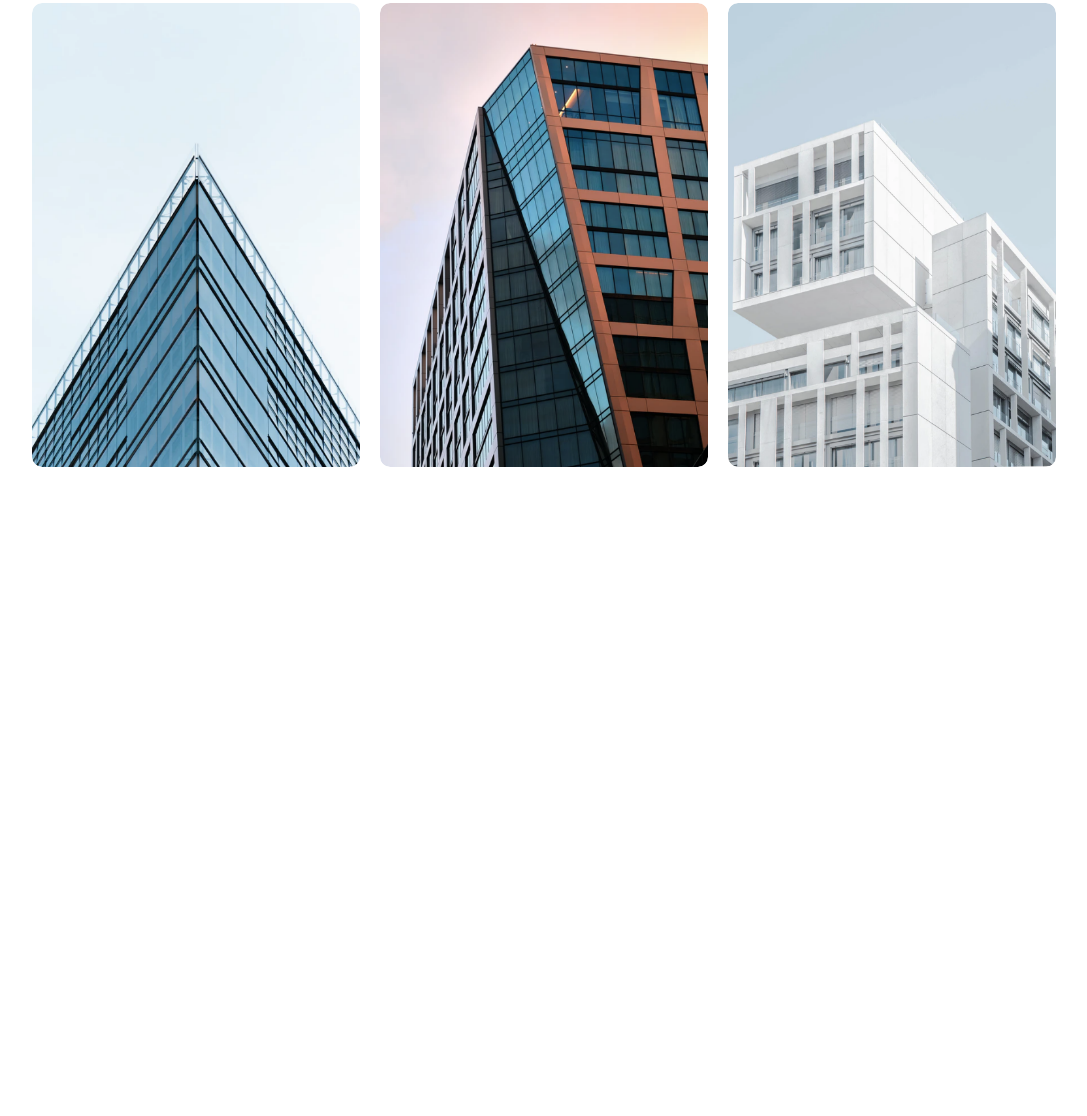
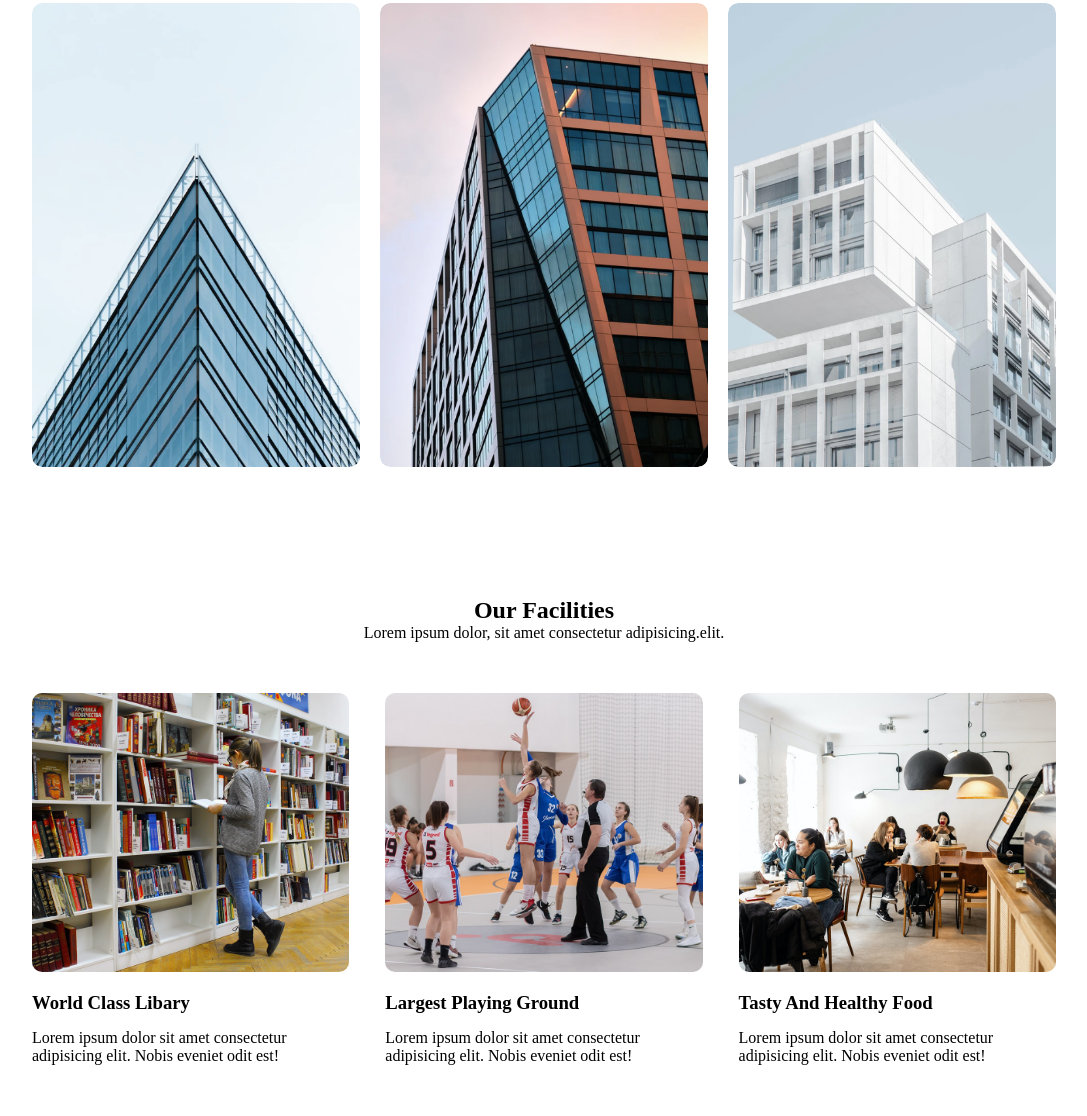
Before and after one commit to suleojimahpeter34/university-website, a plain HTML site: page index.html in a window 1280 px wide. Shown: the part 1392-2508 px from the top of the page, without its empty margins (96-1183 px from the left). Before the commit the page ends 1889 px from the top, so only its background shows below. Drawn offline with Linux system fonts and the light colour scheme.

Commit message:
i added the facilities section

```diff
--- a/index.html
+++ b/index.html
@@ -80,6 +80,32 @@
         </div>
      </section>
 
+
+
+     <!-- facilities zone -->
+      <section class="facilities">
+        <h1>Our Facilities</h1>
+        <p>Lorem ipsum dolor, sit amet consectetur adipisicing.elit.</p>
+        <div class="row">
+            <div class="facilities-col">
+                <img src="images/library.png" alt="">
+                <h3>World Class Libary</h3>
+                <p>Lorem ipsum dolor sit amet consectetur adipisicing elit. Nobis eveniet odit est!</p>
+            </div>
+            <div class="facilities-col">
+                <img src="images/basketball.png" alt="">
+                <h3>Largest Playing Ground</h3>
+                <p>Lorem ipsum dolor sit amet consectetur adipisicing elit. Nobis eveniet odit est!</p>
+            </div>
+            <div class="facilities-col">
+                <img src="images/cafeteria.png" alt="">
+                <h3>Tasty And Healthy Food</h3>
+                <p>Lorem ipsum dolor sit amet consectetur adipisicing elit. Nobis eveniet odit est!</p>
+            </div>
+        </div>
+      </section>
+
+
     <script>
         var navLinks = document.getElementById("navLinks");
         function showMenu(){
--- a/style.css
+++ b/style.css
@@ -231,3 +231,38 @@ nav .fa{
 
 
 }
+
+
+
+
+/* facilities section */
+.facilities{
+    width: 80%;
+    margin: auto;
+    text-align: center;
+    padding-top: 100px;
+
+}
+.row{
+
+}
+.facilities-col{
+    flex-basis: 31%;
+    text-align: center;
+    border-radius: 10px;
+    margin-bottom: 5%;
+    text-align: left;
+
+}
+.facilities-col img{
+    width: 100%;
+    border-radius: 10px;
+}
+.facilities-col p{
+    padding: 0;
+}
+.facilities-col h3{
+    margin-top: 16px;
+    margin-bottom: 15px;
+    text-align: left;
+}
```
